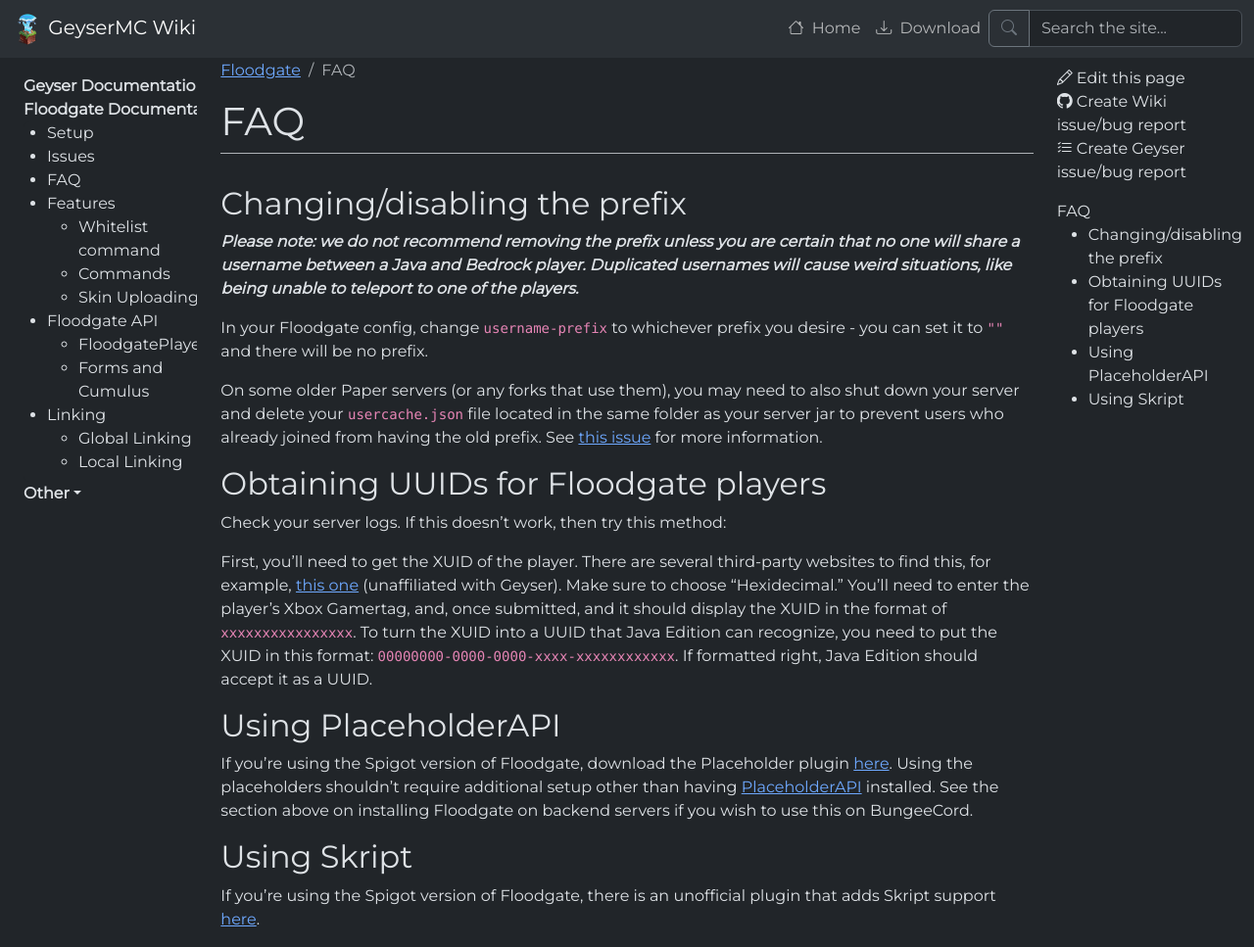
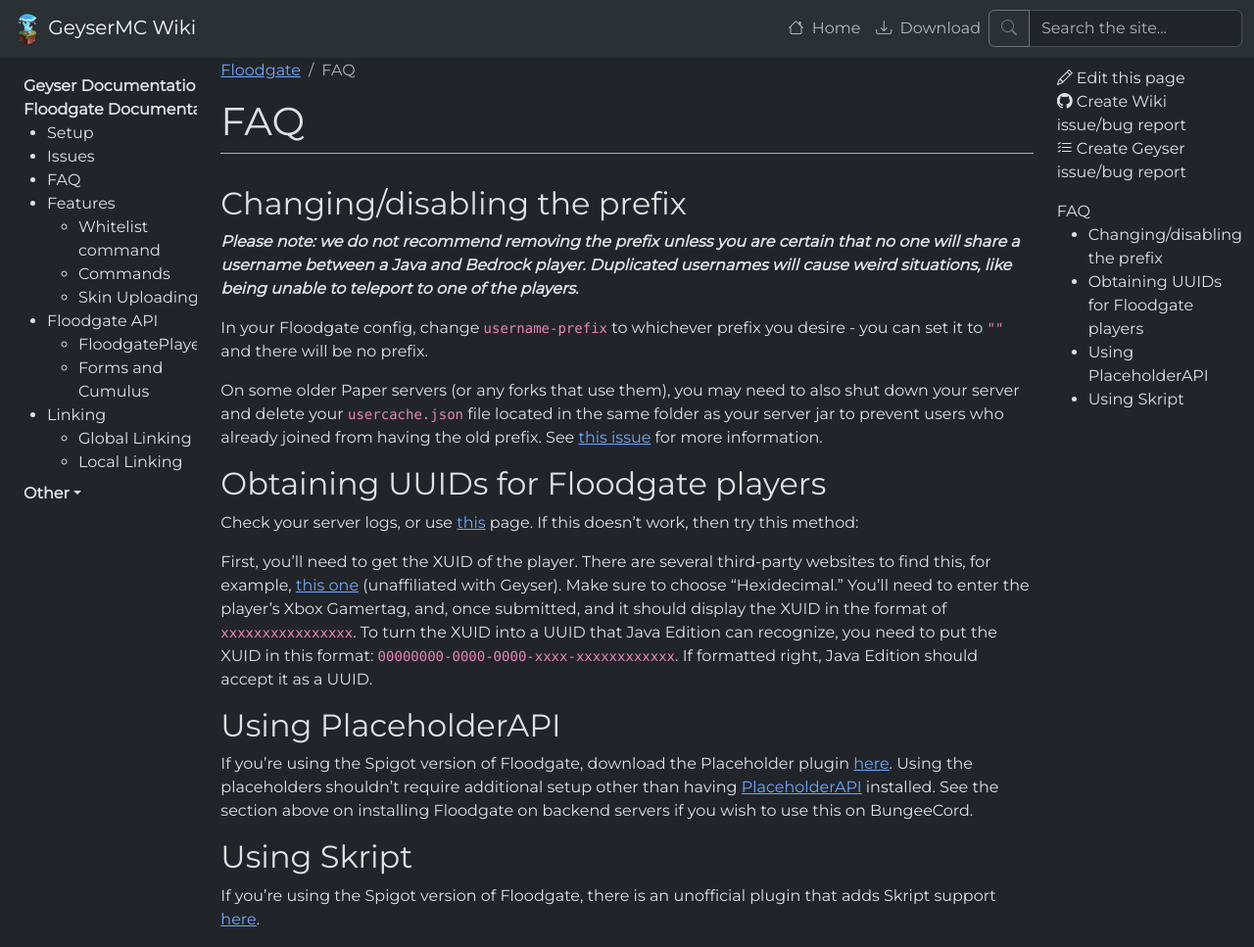
Before and after one commit to GeyserMC/GeyserWiki, a Jekyll site: the page built from _docs/floodgate/faq.md, in a window 1280 px wide and 967 px high. Shown: the whole window at 98% size. Built offline with Jekyll 4.4.1, drawn with Linux system fonts in a browser that asks for light colours.

Commit message:
Revert "docs: remove uuid.kejona.dev URL"
This reverts commit 649dfb120e456bb46b32f28377ee633e80614a19.

```diff
--- a/_data/faq.yml
+++ b/_data/faq.yml
@@ -101,6 +101,8 @@
 
     - title: How do I find a player's UUID without them joining when using Floodgate?
       content: |
+        Use [this page.](https://uuid.kejona.dev/) If this doesn't work, then try this method:
+
         First, you'll need to get the XUID of the player. There are several third-party websites to find this, for example, [this one](https://cxkes.me/xbox/xuid) (unaffiliated with Geyser). Make sure to choose "Hexidecimal." You'll need to enter the player's Xbox Gamertag, and, once submitted, it should display the XUID in the format of `xxxxxxxxxxxxxxxx`. To turn the XUID into a UUID that Java Edition can recognize, you need to put the XUID in this format: `00000000-0000-0000-xxxx-xxxxxxxxxxxx`. If formatted right, Java Edition should accept it as a UUID.
 
     - title: Can I remove the prefix of Floodgate players?
--- a/_docs/floodgate/faq.md
+++ b/_docs/floodgate/faq.md
@@ -13,7 +13,7 @@
 On some older Paper servers (or any forks that use them), you may need to also shut down your server and delete your `usercache.json` file located in the same folder as your server jar to prevent users who already joined from having the old prefix. See [this issue](/floodgate/issues/#prefix-is-not-changing-on-the-server-after-changing-it-in-the-config) for more information.
 
 ## Obtaining UUIDs for Floodgate players
-Check your server logs. If this doesn't work, then try this method:
+Check your server logs, or use [this](https://uuid.kejona.dev/) page. If this doesn't work, then try this method:
 
 First, you'll need to get the XUID of the player. There are several third-party websites to find this, for example, [this one](https://www.cxkes.me/xbox/xuid) (unaffiliated with Geyser). Make sure to choose "Hexidecimal." You'll need to enter the player's Xbox Gamertag, and, once submitted, and it should display the XUID in the format of `xxxxxxxxxxxxxxxx`. To turn the XUID into a UUID that Java Edition can recognize, you need to put the XUID in this format: `00000000-0000-0000-xxxx-xxxxxxxxxxxx`. If formatted right, Java Edition should accept it as a UUID.
 
```
